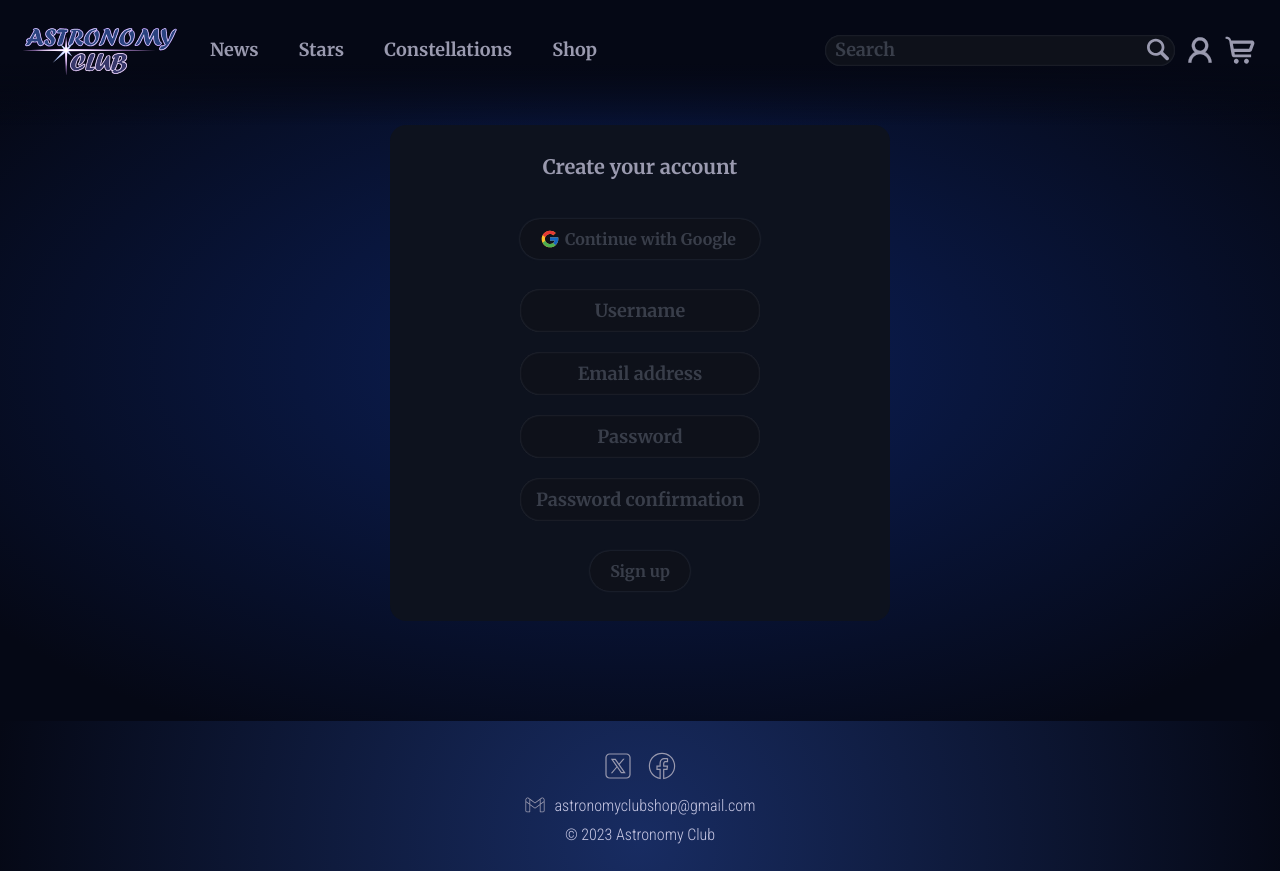
After one commit to Sergy1616/ac_project, a Django app: template ac_app/templates/registration/signup.html in a window 1280 px wide. The commit adds this page. Run offline with Django 4.2, Linux system fonts and the light colour scheme; the template is opened without the code that fills it: values that come from a table or form of the project are taken from there, others are empty.

Commit message:
sign up page

```diff
--- a/ac_app/account/forms.py
+++ b/ac_app/account/forms.py
@@ -1,5 +1,8 @@
-from django.contrib.auth.forms import AuthenticationForm
+from django.contrib.auth.forms import AuthenticationForm, UserCreationForm
+from django import forms
+from django.contrib.auth import get_user_model
 
+Profile = get_user_model()
 
 
 class SignInProfileForm(AuthenticationForm):
@@ -10,3 +13,17 @@ class SignInProfileForm(AuthenticationForm):
     def clean_email(self):
         email = self.cleaned_data.get('email')
         return email.lower()
+
+
+class SignUpProfileForm(UserCreationForm):
+    username = forms.CharField(min_length=5)
+
+    class Meta:
+        model = Profile
+        fields = ['username', 'email', 'password1', 'password2']
+
+    def clean_email(self):
+        data = self.cleaned_data['email']
+        if Profile.objects.filter(email=data).exists():
+            raise forms.ValidationError('Email already in use.')
+        return data
--- a/ac_app/account/urls.py
+++ b/ac_app/account/urls.py
@@ -1,10 +1,11 @@
 from django.urls import path
 from django.contrib.auth.views import LogoutView
-from .views import LoginProfileView, ProfileView
+from .views import LoginProfileView, ProfileView, SignUpProfileView
 
 
 urlpatterns = [
     path('login/', LoginProfileView.as_view(), name='login'),
     path('logout/', LogoutView.as_view(), name='logout'),
+    path('signup/', SignUpProfileView.as_view(), name='signup'),
     path('<username>/', ProfileView.as_view(), name='user_detail'),
 ]
--- a/ac_app/static/css/page-style.css
+++ b/ac_app/static/css/page-style.css
@@ -100,6 +100,12 @@
     background-color: var(--bg-table);
 }
 
+.signup-form h1 {
+    font-size: 20px;
+    text-align: center;
+    margin-bottom: 40px;
+}
+
 .signup-link {
     width: 200px;
     display: flex;
--- a/ac_app/templates/include/menu-account.html
+++ b/ac_app/templates/include/menu-account.html
@@ -23,7 +23,7 @@
             <div class="form-link">
                 <a href="#">Sign in with Google</a>
                 <a href="#">Forgot password?</a>
-                <a href="#">Sign up</a>
+                <a href="{% url 'signup' %}">Sign up</a>
             </div>
         </div>
     {% endif %}
--- /dev/null
+++ b/ac_app/templates/registration/signup.html
@@ -0,0 +1,37 @@
+{% extends "base.html" %}
+{% load static %}
+{% block title %}Sign up{% endblock %}
+{% block content %}
+    <main class="main">
+        <div class="container">
+            <div class="registration-box">
+                <div class="signup-form">
+                    <h1>Create your account</h1>
+                    <ul class="messages">
+                        {% for message in messages %}
+                            <li class="{{ message.tags }}">{{ message|safe }}</li>
+                        {% endfor %}
+                    </ul>
+                    <div class="user-log-button">
+                        <button class="page-button" type="submit">
+                            <a class="signup-link" href="#">
+                                <img src="{% static 'images/google.svg' %}">
+                                <span>Continue with Google</span>
+                            </a>
+                        </button>
+                    </div>
+                    <form method="post">
+                        {% csrf_token %}
+                        {% for i in signup_form %}
+                            <input class="form-item" placeholder="{{ i.label }}"
+                                   type="{{ i.field.widget.input_type }}" name="{{ i.name }}"
+                                   value="{{ i.value|default_if_none:'' }}">
+                            <div class="form-error">{{ i.errors }}</div>
+                        {% endfor %}
+                        <div class="buttons"><button class="page-button" type="submit">Sign up</button></div>
+                    </form>
+                </div>
+            </div>
+        </div>
+    </main>
+{% endblock %}
```
Also changed, not shown: ac_app/account/views.py (+25 -1 lines).
